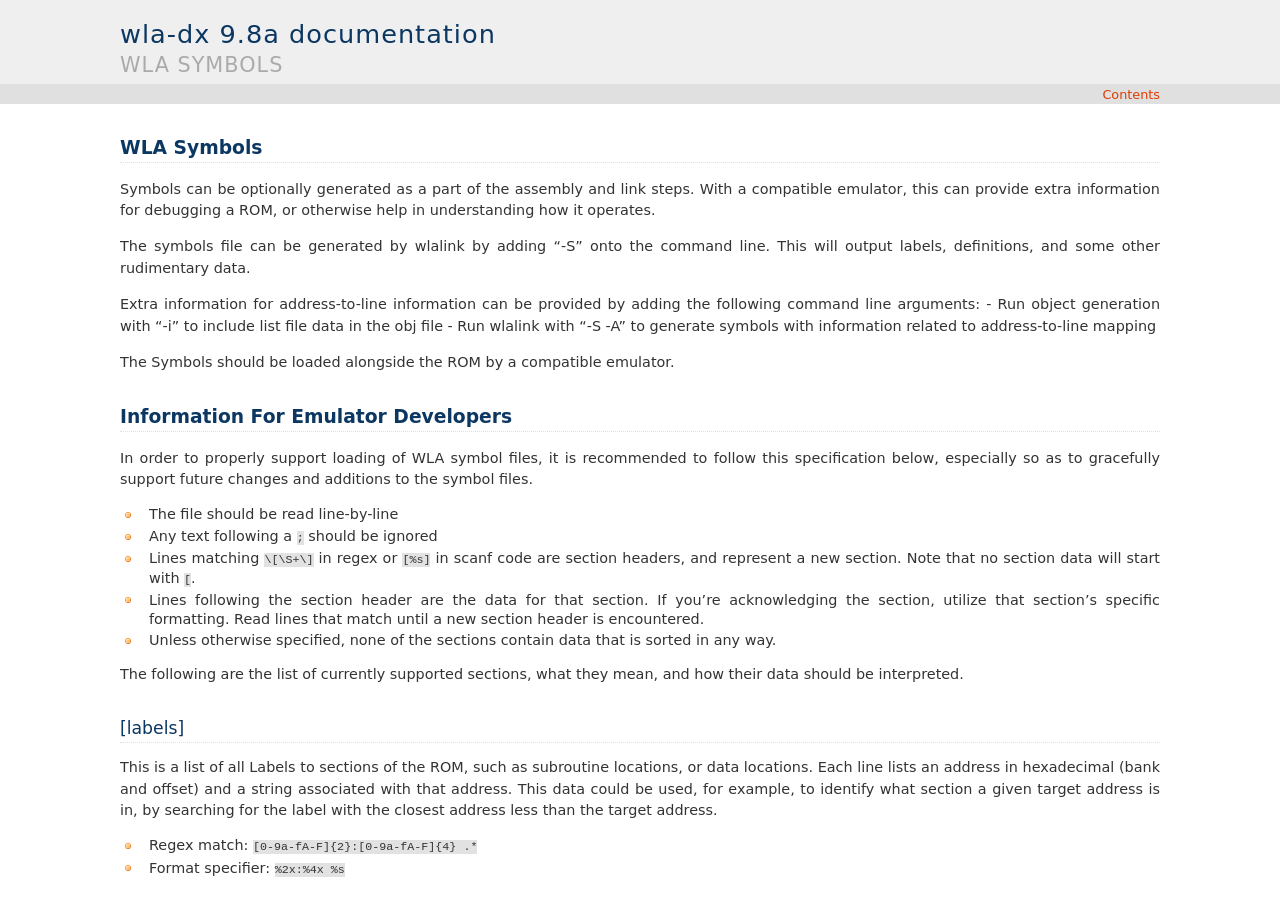
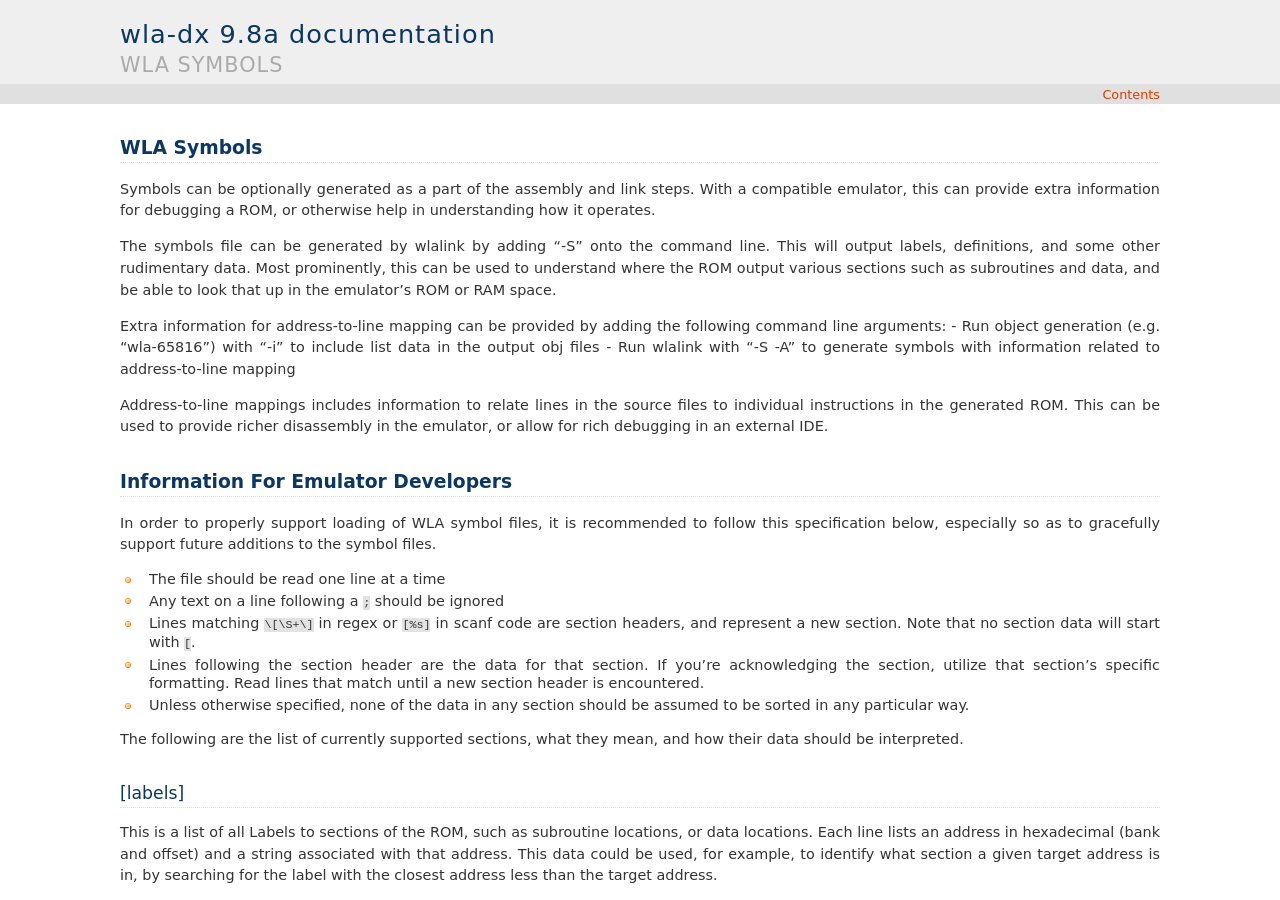
Before and after one commit to vhelin/wla-dx, a Sphinx documentation site: the page built from doc/symbols.rst, in a window 1280 px wide and 900 px high. Built offline with Sphinx 7.4.7, drawn with Linux system fonts in a browser that asks for light colours.

Commit message:
Update symbols.rst

```diff
--- a/doc/symbols.rst
+++ b/doc/symbols.rst
@@ -3,24 +3,24 @@ WLA Symbols
 
 Symbols can be optionally generated as a part of the assembly and link steps. With a compatible emulator, this can provide extra information for debugging a ROM, or otherwise help in understanding how it operates.
 
-The symbols file can be generated by wlalink by adding "-S" onto the command line. This will output labels, definitions, and some other rudimentary data.
+The symbols file can be generated by wlalink by adding "-S" onto the command line. This will output labels, definitions, and some other rudimentary data. Most prominently, this can be used to understand where the ROM output various sections such as subroutines and data, and be able to look that up in the emulator's ROM or RAM space.
 
-Extra information for address-to-line information can be provided by adding the following command line arguments:
-- Run object generation with "-i" to include list file data in the obj file
+Extra information for address-to-line mapping can be provided by adding the following command line arguments:
+- Run object generation (e.g. "wla-65816") with "-i" to include list data in the output obj files
 - Run wlalink with "-S -A" to generate symbols with information related to address-to-line mapping
 
-The Symbols should be loaded alongside the ROM by a compatible emulator.
+Address-to-line mappings includes information to relate lines in the source files to individual instructions in the generated ROM. This can be used to provide richer disassembly in the emulator, or allow for rich debugging in an external IDE.
 
 Information For Emulator Developers
 ===================================
 
-In order to properly support loading of WLA symbol files, it is recommended to follow this specification below, especially so as to gracefully support future changes and additions to the symbol files.
+In order to properly support loading of WLA symbol files, it is recommended to follow this specification below, especially so as to gracefully support future additions to the symbol files.
 
-- The file should be read line-by-line
-- Any text following a ``;`` should be ignored
+- The file should be read one line at a time
+- Any text on a line following a ``;`` should be ignored
 - Lines matching ``\[\S+\]`` in regex or ``[%s]`` in scanf code are section headers, and represent a new section. Note that no section data will start with ``[``.
 - Lines following the section header are the data for that section. If you're acknowledging the section, utilize that section's specific formatting. Read lines that match until a new section header is encountered.
-- Unless otherwise specified, none of the sections contain data that is sorted in any way.
+- Unless otherwise specified, none of the data in any section should be assumed to be sorted in any particular way.
 
 The following are the list of currently supported sections, what they mean, and how their data should be interpreted.
 
```
